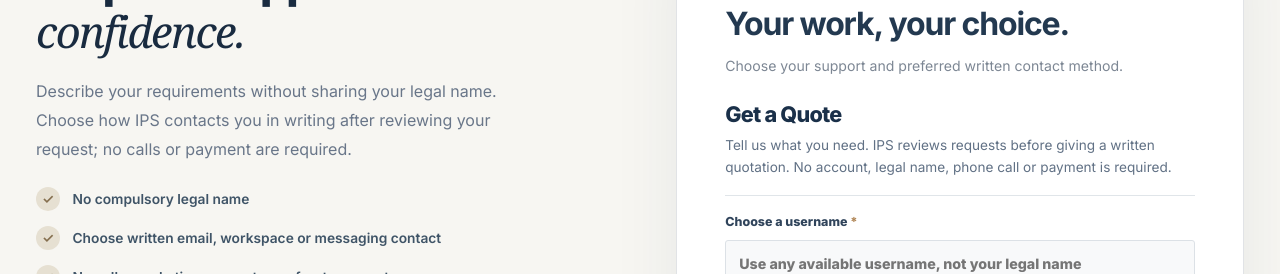
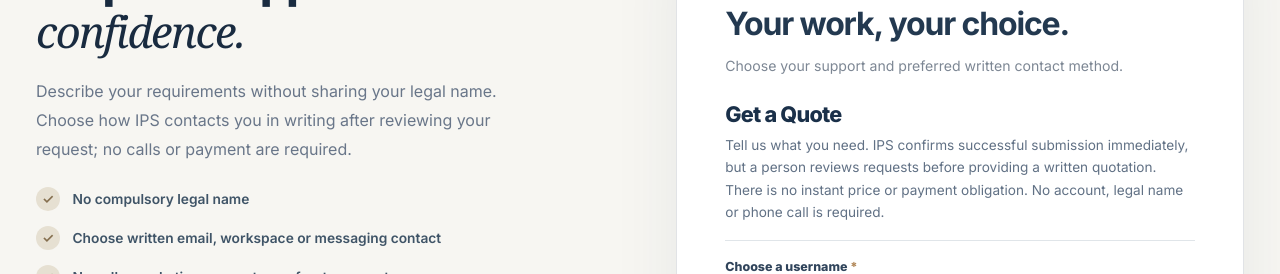
Before and after one commit to jabulanimanenji-dev/ips-mvp-react, a React (Vite) app: page /student-support in a window 1280 px wide. Shown: the part 5380-5654 px from the top of the page. Built offline with nearby package versions, Linux system fonts and the light colour scheme; no server answers.

Commit message:
Explain central IPS human review and realistic written response expectations

```diff
--- a/src/components/public/QuoteRequestForm.jsx
+++ b/src/components/public/QuoteRequestForm.jsx
@@ -68,7 +68,7 @@ export default function QuoteRequestForm({selectedService=''}) {
   return <section className="ipsa-quote-form-wrap" aria-label="Get a Quote">
     <div className="ipsa-quote-heading">
       <h3>Get a Quote</h3>
-      <p>Tell us what you need. IPS reviews requests before giving a written quotation. No account, legal name, phone call or payment is required.</p>
+      <p>Tell us what you need. IPS confirms successful submission immediately, but a person reviews requests before providing a written quotation. There is no instant price or payment obligation. No account, legal name or phone call is required.</p>
     </div>
     {result&&!result.preview?<div role="status" className="ipsa-form-success" style={{padding:18}}>
       <strong>Your private reference: {result.quote_id}</strong>
```
